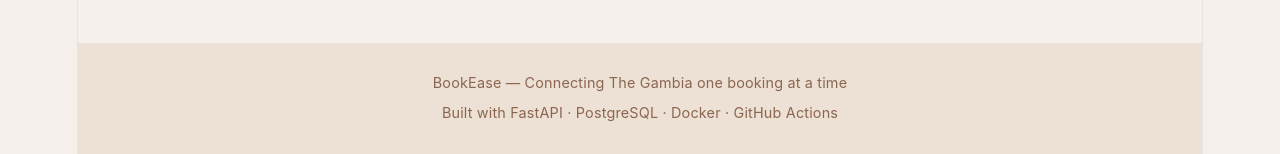
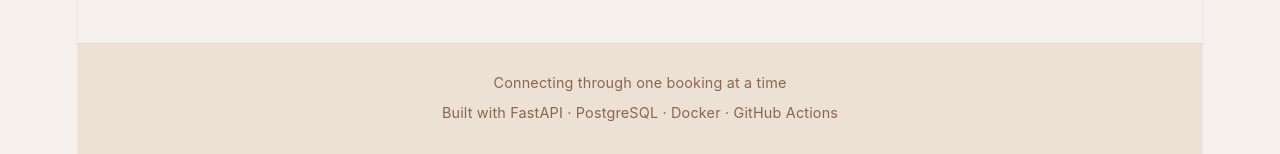
Before and after one commit to fatutouraykejera/bookease, a React (Vite) app in the folder frontend/: page / in a window 1280 px wide. Shown: the part 739-893 px from the top of the page. Built offline with nearby package versions, Linux system fonts and the light colour scheme; no server answers.

Commit message:
update footer text

```diff
--- a/frontend/src/App.jsx
+++ b/frontend/src/App.jsx
@@ -53,7 +53,7 @@ export default function App() {
 
       {page !== "admin" && (
         <footer className="footer">
-          <p>BookEase — Connecting The Gambia one booking at a time</p>
+          <p>Connecting through one booking at a time</p>
           <p style={{marginTop:"0.25rem"}}>Built with FastAPI · PostgreSQL · Docker · GitHub Actions</p>
         </footer>
       )}
```
